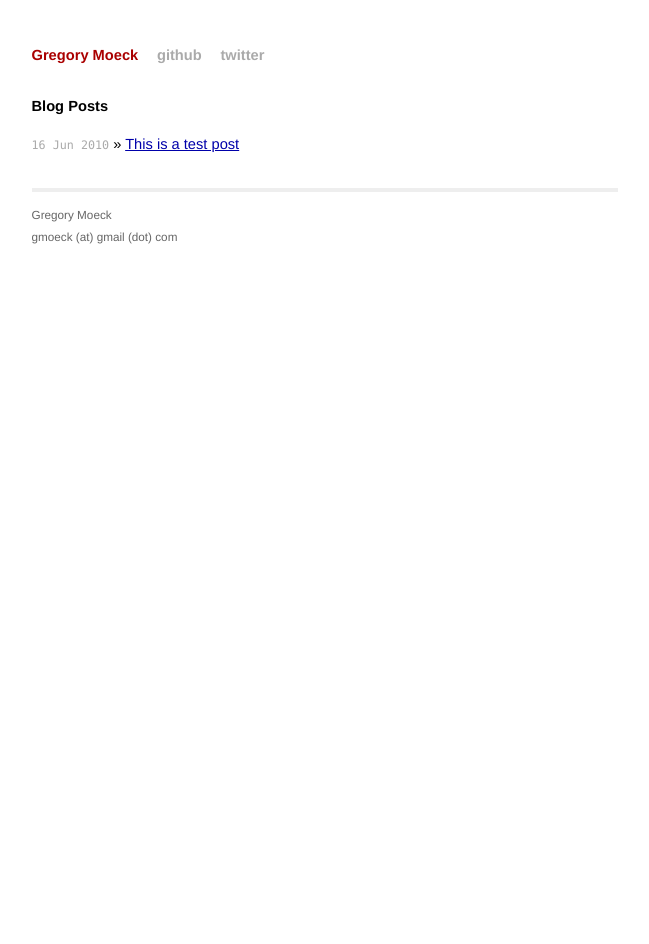
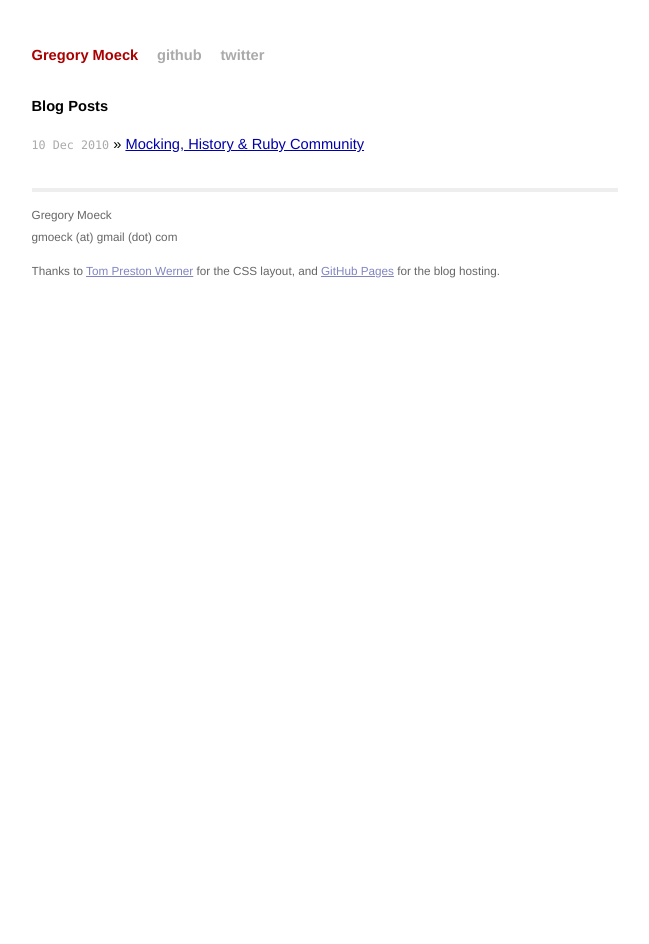
Before and after one commit to gmoeck/gmoeck.github.com, a Jekyll site: the page built from index.html, in a window 1280 px wide. Shown: the whole page, without its empty margins (315-964 px from the left). Built offline with Jekyll 4.4.1, drawn with Linux system fonts in a browser that asks for light colours; Markdown is read by kramdown in place of the engine named in the settings.

Commit message:
add mocking post and disquis

```diff
--- a/_layouts/default.html
+++ b/_layouts/default.html
@@ -33,6 +33,9 @@
         Gregory Moeck<br />
         gmoeck (at) gmail (dot) com
       </p>
+      <p>
+        Thanks to <a href="http://tom.preston-werner.com/">Tom Preston Werner</a> for the CSS layout, and <a href="http://github.com/blog/272-github-pages">GitHub Pages</a> for the blog hosting.
+      </p>
     </div>
   </div>
 </div>
--- a/_posts/2010-06-16-test-post.markdown
+++ /dev/null
@@ -1,5 +0,0 @@
----
-layout: post
-title: This is a test post
----
-#This is a test post
```
Also changed, not shown: _layouts/post.html (+18 -0 lines), _posts/2010-12-10-mocks-history-and-ruby.markdown (added, +32 -0 lines), 1 other file.
